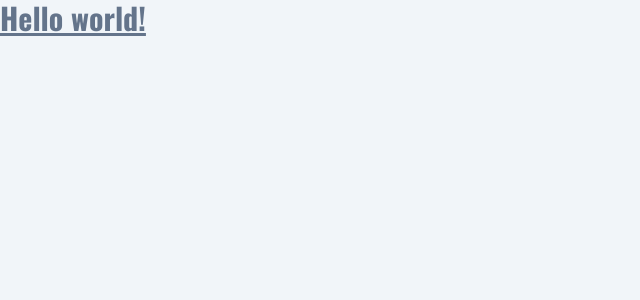
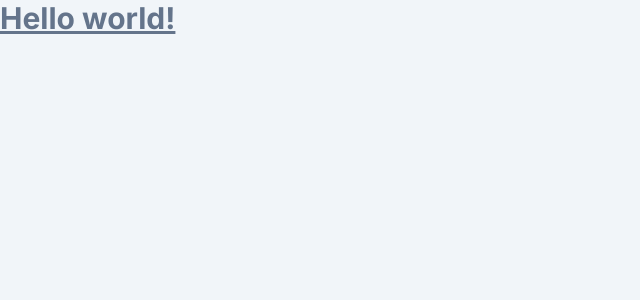
Before and after one commit to Annddu/SMN_chat-app, a React (Vite) app: page / in a window 1280 px wide. Shown: the top 300 px of the page, without its empty margins (0-640 px from the left). Built offline with nearby package versions, Linux system fonts and the light colour scheme; a web font is replaced by a local one.

Commit message:
repaired set-up

```diff
--- a/src/App.jsx
+++ b/src/App.jsx
@@ -1,4 +1,4 @@
-
+import React from "react"
 function App() {
   return (
     <>
--- a/src/index.css
+++ b/src/index.css
@@ -1,7 +1,6 @@
 
 @import url('https://fonts.googleapis.com/css2?family=Inter:ital,opsz,wght@0,14..32,100..900;1,14..32,100..900&display=swap');
 @import url('https://fonts.googleapis.com/css2?family=Agdasima:wght@400;700&family=Oswald:wght@200..700&family=Roboto:ital,wght@0,100;0,300;0,400;0,500;0,700;0,900;1,100;1,300;1,400;1,500;1,700;1,900&display=swap');
-
 
 @tailwind base;
 @tailwind components;
--- a/tailwind.config.js
+++ b/tailwind.config.js
@@ -1,13 +1,14 @@
+import defaultTheme from 'tailwindcss/defaultTheme';
 
-const defaultTheme = require('tailwindcss/defaultTheme');
+// const defaultTheme = require('tailwindcss/defaultTheme');
 
 /** @type {import('tailwindcss').Config} */
-module.exports = {
+export default {
   content: ['./index.html', './src/**/*.{js,ts,jsx,tsx}'],
   darkMode: 'class',
   theme: {
     fontFamily: {
-      satoshi: ['Oswald', 'Inter', 'sans-serif'],
+      satoshi: ['Oswalds', 'Inter', 'sans-serif'],
     },
     screens: {
       '2xsm': '375px',
```
